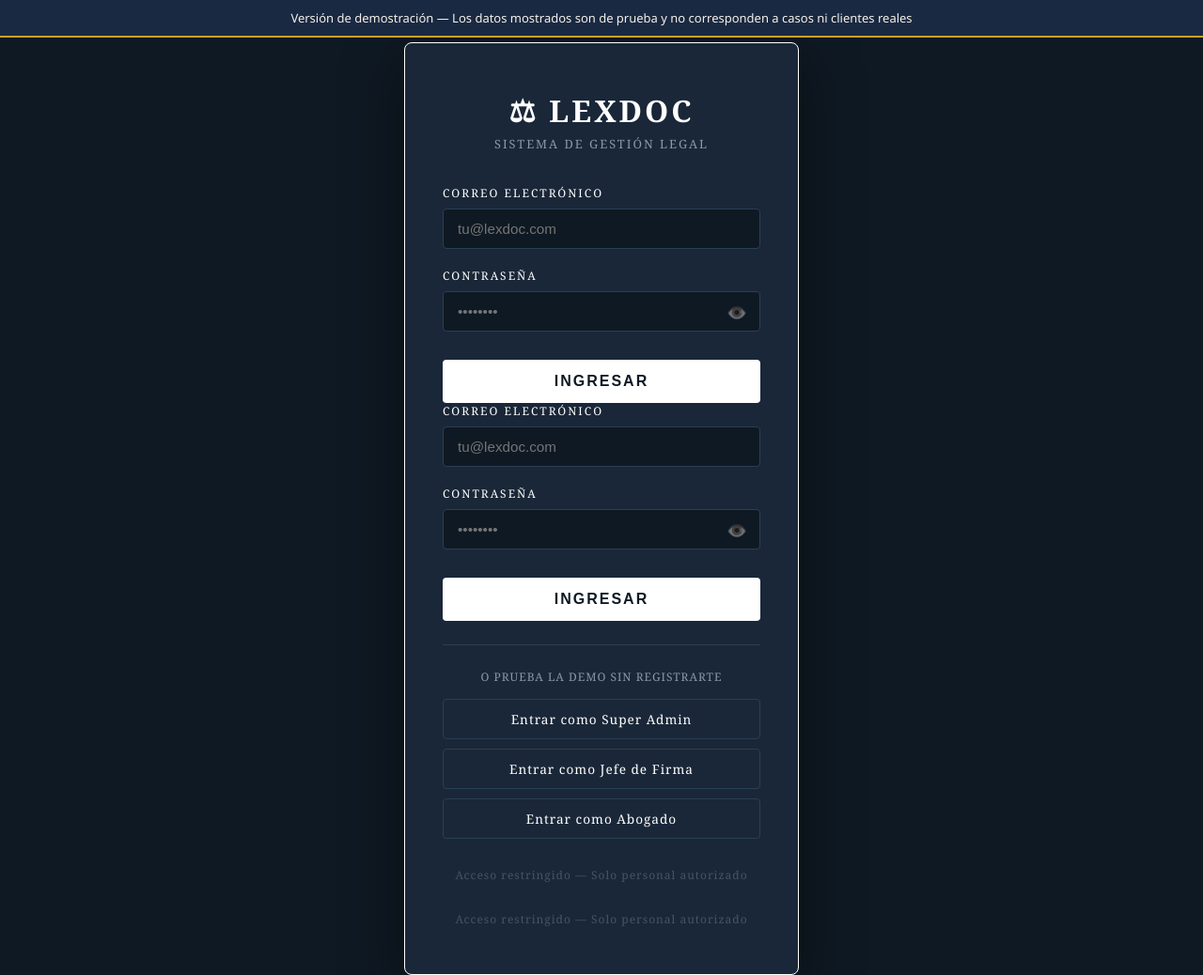
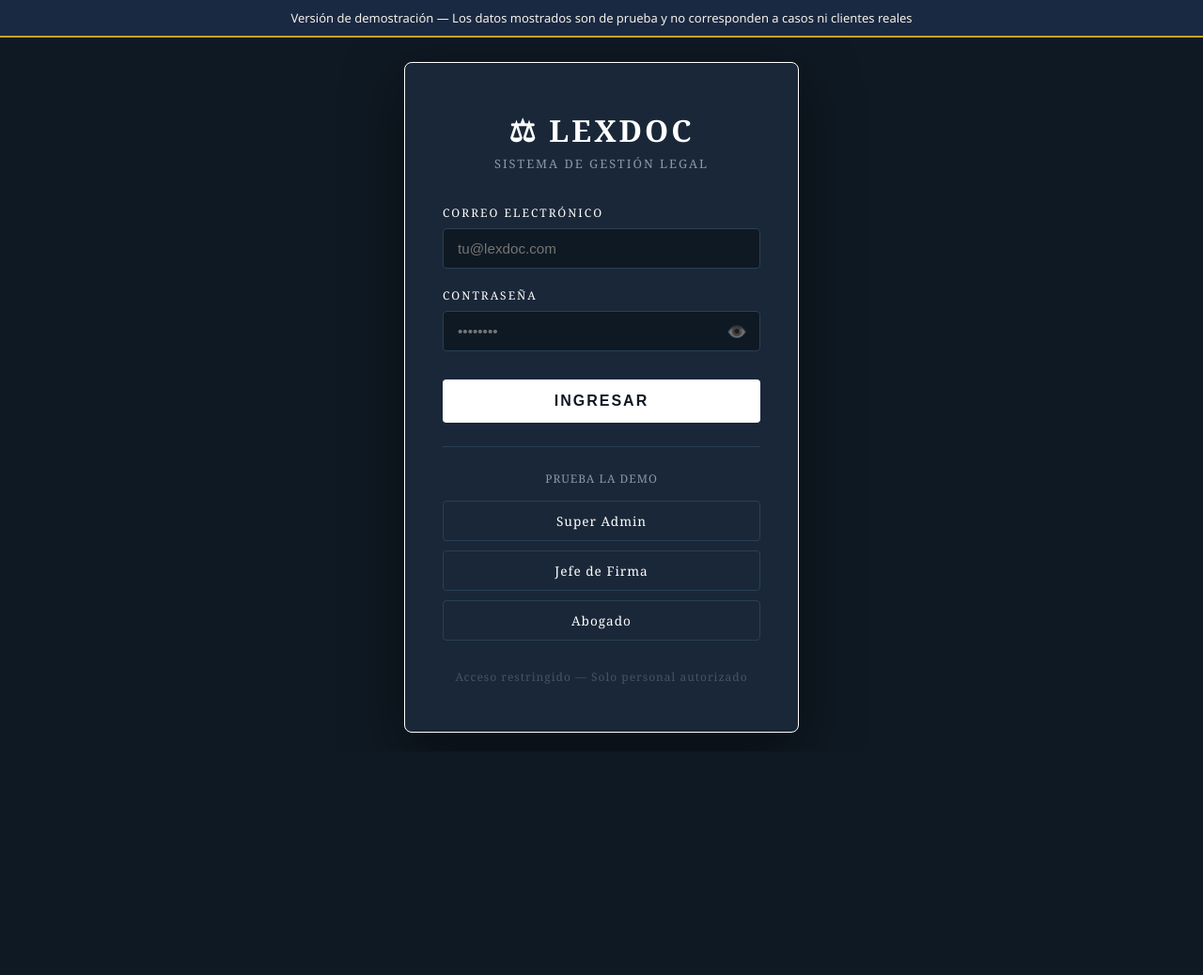
Before and after one commit to Carlosp0607/lexdoc, a Flask app: page /login in a window 1280 px wide. Shown: the whole page at 94% size. After the commit the page ends 786 px from the top, so only its background shows below. Run offline with Flask 3, Linux system fonts and the light colour scheme; some libraries are stand-ins or nearby versions.

Commit message:
Enhance login form with demo options and styles

```diff
--- a/templates/login.html
+++ b/templates/login.html
@@ -104,12 +104,58 @@
             color: #e74c3c;
         }
 
+        .alert-success {
+            background: #14301c;
+            border: 1px solid #27ae60;
+            color: #2ecc71;
+        }
+
         .footer {
             text-align: center;
             margin-top: 30px;
             color: #445566;
             font-size: 0.75rem;
             letter-spacing: 1px;
+        }
+
+        .demo-section {
+            margin-top: 25px;
+            padding-top: 25px;
+            border-top: 1px solid #2a3f55;
+        }
+
+        .demo-label {
+            text-align: center;
+            color: #8899aa;
+            font-size: 0.75rem;
+            letter-spacing: 1px;
+            margin-bottom: 15px;
+            text-transform: uppercase;
+        }
+
+        .demo-options {
+            display: flex;
+            flex-direction: column;
+            gap: 10px;
+        }
+
+        .demo-btn {
+            display: block;
+            text-align: center;
+            padding: 11px;
+            background: transparent;
+            border: 1px solid #2a3f55;
+            border-radius: 4px;
+            color: #ffffff;
+            text-decoration: none;
+            font-size: 0.85rem;
+            letter-spacing: 1px;
+            transition: border-color 0.3s, background 0.3s;
+        }
+
+        .demo-btn:hover {
+            border-color: #c9a227;
+            background: rgba(201, 162, 39, 0.08);
         }
     </style>
 </head>
@@ -152,49 +198,14 @@
             </div>
             <button type="submit">INGRESAR</button>
         </form>
-                <form method="POST">
-            <div class="form-group">
-                <label>Correo Electrónico</label>
-                <input type="email" name="email"
-                       placeholder="tu@lexdoc.com" required>
+
+        <div class="demo-section">
+            <p class="demo-label">Prueba la demo</p>
+            <div class="demo-options">
+                <a class="demo-btn" href="{{ url_for('entrar_invitado', rol='superadmin') }}">Super Admin</a>
+                <a class="demo-btn" href="{{ url_for('entrar_invitado', rol='jefe') }}">Jefe de Firma</a>
+                <a class="demo-btn" href="{{ url_for('entrar_invitado', rol='abogado') }}">Abogado</a>
             </div>
-           <div class="form-group">
-    <label>Contraseña</label>
-    <div style="position:relative;">
-        <input type="password" name="password" id="pass1"
-               placeholder="••••••••" required
-               style="padding-right:45px;">
-        <span onclick="togglePass('pass1', this)"
-              style="position:absolute; right:14px; top:50%;
-                     transform:translateY(-50%); cursor:pointer;
-                     font-size:1.1rem; opacity:0.4; user-select:none;">👁️</span>
-    </div>
-</div>
-            <button type="submit">INGRESAR</button>
-        </form>
-
-        <div style="margin-top:25px; padding-top:25px; border-top:1px solid #2a3f55;">
-            <p style="text-align:center; color:#8899aa; font-size:0.75rem; letter-spacing:1px; margin-bottom:15px; text-transform:uppercase;">
-                O prueba la demo sin registrarte
-            </p>
-            <div style="display:flex; flex-direction:column; gap:10px;">
-                <a href="{{ url_for('entrar_invitado', rol='superadmin') }}"
-                   style="display:block; text-align:center; padding:11px; background:transparent; border:1px solid #2a3f55; border-radius:4px; color:#ffffff; text-decoration:none; font-size:0.85rem; letter-spacing:1px; transition:border-color 0.3s;">
-                    Entrar como Super Admin
-                </a>
-                <a href="{{ url_for('entrar_invitado', rol='jefe') }}"
-                   style="display:block; text-align:center; padding:11px; background:transparent; border:1px solid #2a3f55; border-radius:4px; color:#ffffff; text-decoration:none; font-size:0.85rem; letter-spacing:1px; transition:border-color 0.3s;">
-                    Entrar como Jefe de Firma
-                </a>
-                <a href="{{ url_for('entrar_invitado', rol='abogado') }}"
-                   style="display:block; text-align:center; padding:11px; background:transparent; border:1px solid #2a3f55; border-radius:4px; color:#ffffff; text-decoration:none; font-size:0.85rem; letter-spacing:1px; transition:border-color 0.3s;">
-                    Entrar como Abogado
-                </a>
-            </div>
-        </div>
-
-        <div class="footer">
-            <p>Acceso restringido — Solo personal autorizado</p>
         </div>
 
         <div class="footer">
```
Lines whose indentation alone changed are shown as unchanged.
